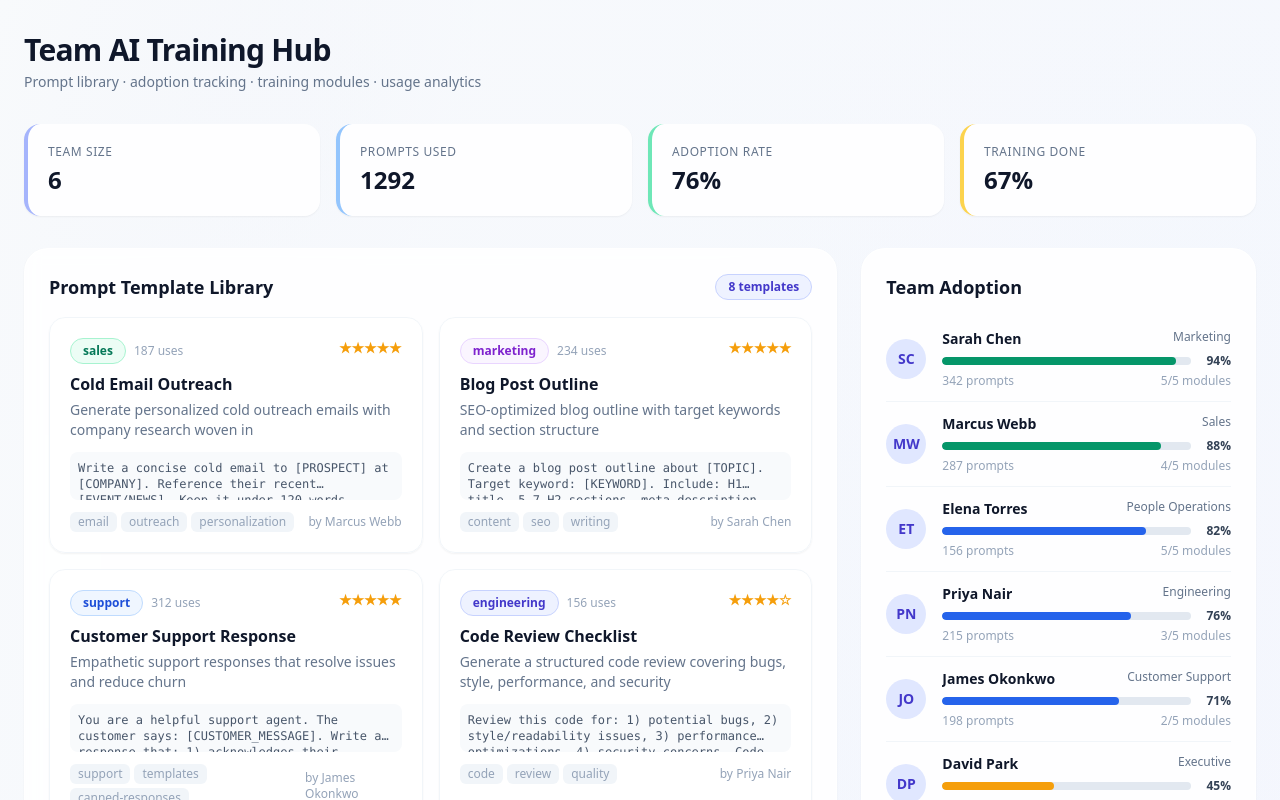
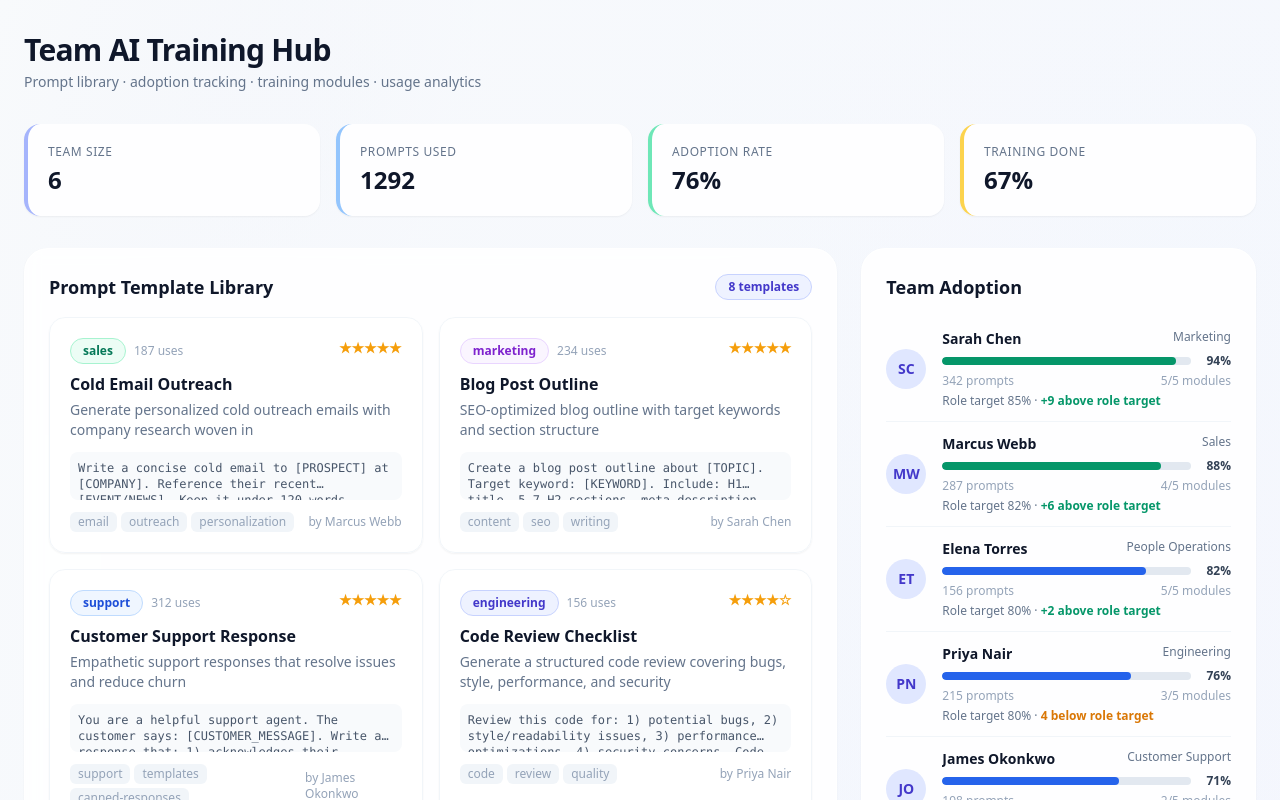
Before and after one commit to tensorgarden/team-ai-training-hub, a Next.js app: page / in a window 1280 px wide. Shown: the top 800 px of the page. Built offline with nearby package versions, Linux system fonts and the light colour scheme.

Commit message:
Add role-based adoption benchmarks

```diff
--- a/src/app/page.tsx
+++ b/src/app/page.tsx
@@ -104,6 +104,9 @@ function PromptLibrary() {
 
 function AdoptionRow({ member }: { member: TeamMember }) {
   const color = member.adoptionScore >= 85 ? "emerald" : member.adoptionScore >= 65 ? "blue" : member.adoptionScore >= 40 ? "amber" : "red";
+  const benchmarkGap = member.adoptionScore - member.roleBenchmark;
+  const benchmarkLabel = benchmarkGap >= 0 ? `+${benchmarkGap} above role target` : `${Math.abs(benchmarkGap)} below role target`;
+  const benchmarkTone = benchmarkGap >= 0 ? "text-emerald-600" : "text-amber-600";
   return (
     <div className="flex items-center gap-4 py-3 border-b border-slate-100 last:border-b-0">
       <div className="flex items-center justify-center h-10 w-10 rounded-full bg-indigo-100 text-indigo-700 font-bold text-sm flex-shrink-0">
@@ -121,6 +124,9 @@ function AdoptionRow({ member }: { member: TeamMember }) {
         <div className="flex justify-between mt-1 text-xs text-slate-400">
           <span>{member.promptsUsed} prompts</span>
           <span>{member.trainingCompleted}/{member.totalModules} modules</span>
+        </div>
+        <div className="mt-1 text-xs text-slate-500">
+          Role target {member.roleBenchmark}% · <span className={`font-semibold ${benchmarkTone}`}>{benchmarkLabel}</span>
         </div>
       </div>
     </div>
--- a/src/lib/demo-data.ts
+++ b/src/lib/demo-data.ts
@@ -6,6 +6,7 @@ export const demoTeamMembers: TeamMember[] = [
     fullName: "Sarah Chen",
     email: "sarah.chen@acmecorp.example.test",
     role: "marketing",
+    roleBenchmark: 85,
     department: "Marketing",
     avatarInitials: "SC",
     promptsUsed: 342,
@@ -19,6 +20,7 @@ export const demoTeamMembers: TeamMember[] = [
     fullName: "Marcus Webb",
     email: "marcus.webb@acmecorp.example.test",
     role: "sales",
+    roleBenchmark: 82,
     department: "Sales",
     avatarInitials: "MW",
     promptsUsed: 287,
@@ -32,6 +34,7 @@ export const demoTeamMembers: TeamMember[] = [
     fullName: "Priya Nair",
     email: "priya.nair@acmecorp.example.test",
     role: "engineering",
+    roleBenchmark: 80,
     department: "Engineering",
     avatarInitials: "PN",
     promptsUsed: 215,
@@ -45,6 +48,7 @@ export const demoTeamMembers: TeamMember[] = [
     fullName: "James Okonkwo",
     email: "james.okonkwo@acmecorp.example.test",
     role: "support",
+    roleBenchmark: 78,
     department: "Customer Support",
     avatarInitials: "JO",
     promptsUsed: 198,
@@ -58,6 +62,7 @@ export const demoTeamMembers: TeamMember[] = [
     fullName: "Elena Torres",
     email: "elena.torres@acmecorp.example.test",
     role: "hr",
+    roleBenchmark: 80,
     department: "People Operations",
     avatarInitials: "ET",
     promptsUsed: 156,
@@ -71,6 +76,7 @@ export const demoTeamMembers: TeamMember[] = [
     fullName: "David Park",
     email: "david.park@acmecorp.example.test",
     role: "executive",
+    roleBenchmark: 75,
     department: "Executive",
     avatarInitials: "DP",
     promptsUsed: 94,
--- a/src/lib/types.ts
+++ b/src/lib/types.ts
@@ -8,6 +8,7 @@ export interface TeamMember {
   fullName: string;
   email: string;
   role: TeamRole;
+  roleBenchmark: number;
   department: string;
   avatarInitials: string;
   promptsUsed: number;
```
Also changed, not shown: 1 other file (tests, documents, lock files or other folders).
